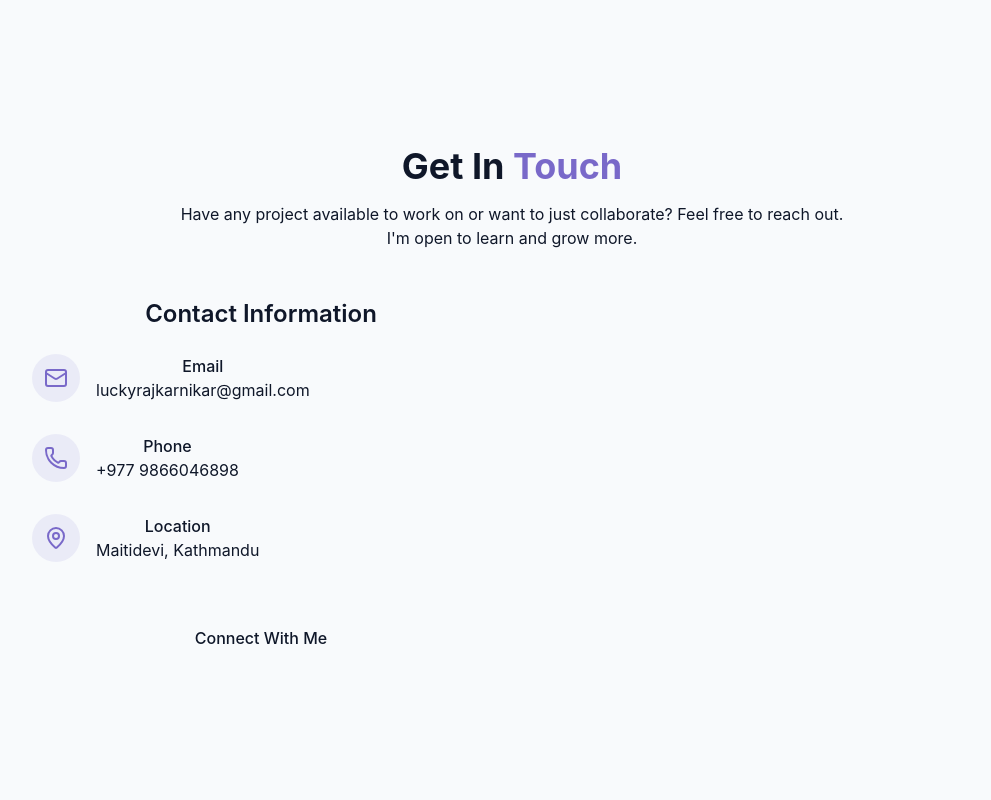
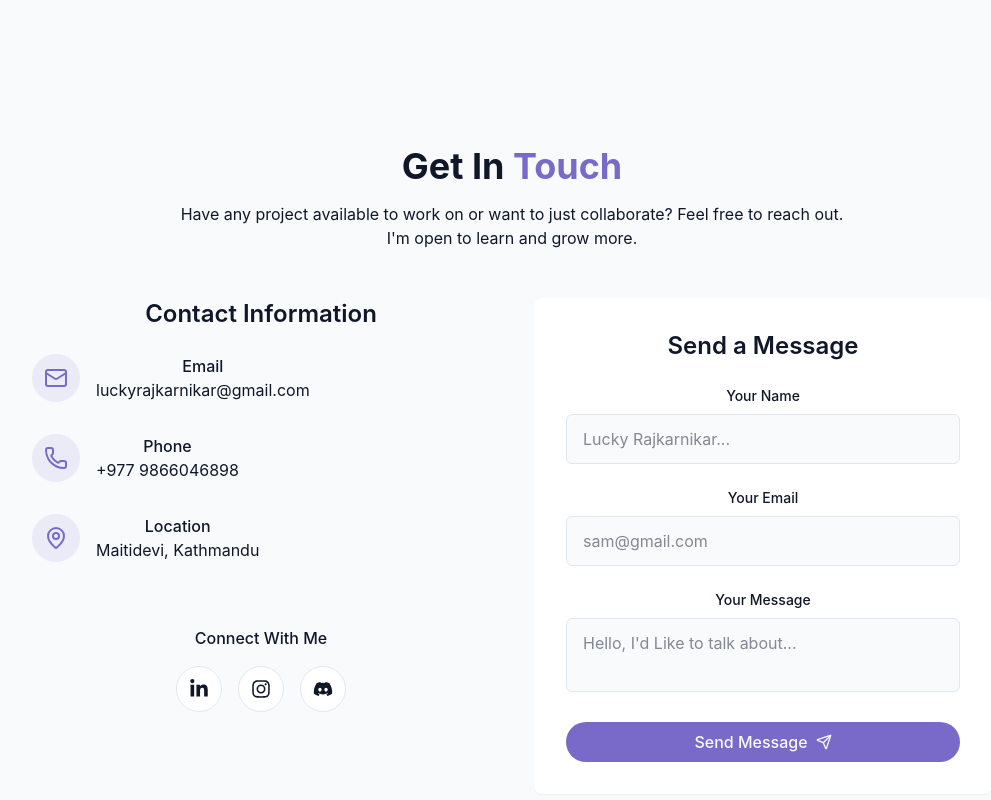
Before and after one commit to Luckyishim/Portfolio-Website, a React app: page / in a window 1280 px wide. Shown: the part 3136-3936 px from the top of the page, without its empty margins (128-1119 px from the left). Before the commit the page ends 3898 px from the top, so only its background shows below. Built offline with nearby package versions, Linux system fonts and the light colour scheme; the HTML template or start-up script is replaced by a standard one.

Commit message:
6th done

```diff
--- a/package.json
+++ b/package.json
@@ -17,10 +17,12 @@
     "lucide-react": "^1.7.0",
     "react": "^19.2.4",
     "react-dom": "^19.2.4",
+    "react-icons": "^5.6.0",
     "react-router-dom": "^7.14.0",
     "simple-icons": "^16.14.0",
     "tailwind-merge": "^3.5.0",
-    "tailwindcss": "^4.2.2"
+    "tailwindcss": "^4.2.2",
+    "toaster": "^0.1.2"
   },
   "devDependencies": {
     "@eslint/js": "^9.39.4",
--- a/src/components/ContactSection.jsx
+++ b/src/components/ContactSection.jsx
@@ -1,6 +1,17 @@
-import { Mail, MapPin, Phone } from "lucide-react"
+import { Mail, MapPin, Phone, Send } from "lucide-react"
+import { FaLinkedinIn, FaInstagram, FaDiscord } from "react-icons/fa"
+import { cn } from "../lib/utils"
 
 export const ContactSection = () => {
+
+    const handleSubmit = (e) => {
+        e.preventDefault()
+        setTimeout(() => {
+
+        }, 1500)
+    }
+
+
     return <section id="contact"
         className="py-24 px-4 relative bg-secondary/30" >
         <div className="container mx-auto max-w-5xl" >
@@ -63,21 +74,78 @@ export const ContactSection = () => {
                     <div className="pt-8">
                         <h4 className="font-medium mb-4" >Connect With Me</h4>
                         <div className="flex space-x-4 justify-center">
-                            <a href="#">
-
+                            <a
+                                href="https://www.linkedin.com/in/lucky-rajkarnikar-867709206/"
+                                target="_blank"
+                                rel="noreferrer"
+                                aria-label="LinkedIn"
+                                className="p-3 rounded-full border border-border bg-card text-foreground hover:text-primary hover:border-primary transition-colors duration-300"
+                            >
+                                <FaLinkedinIn className="h-5 w-5" />
                             </a>
-                            <a href="#">
-
+                            <a
+                                href="https://www.instagram.com/"
+                                target="_blank"
+                                rel="noreferrer"
+                                aria-label="Instagram"
+                                className="p-3 rounded-full border border-border bg-card text-foreground hover:text-primary hover:border-primary transition-colors duration-300"
+                            >
+                                <FaInstagram className="h-5 w-5" />
                             </a>
-                            <a href="#">
-
+                            <a
+                                href="https://discord.com/channels/@me"
+                                target="_blank"
+                                rel="noreferrer"
+                                aria-label="Discord"
+                                className="p-3 rounded-full border border-border bg-card text-foreground hover:text-primary hover:border-primary transition-colors duration-300"
+                            >
+                                <FaDiscord className="h-5 w-5" />
                             </a>
-                            <a href="#">
-
-                            </a>
-
                         </div>
                     </div>
+                </div>
+
+                <div className="bg-card p-8 rounded-lg shadow-xs">
+                    <h3 className="text-2xl font-semibold mb-6">
+                        Send a Message
+                    </h3>
+                    <form className="space-y-6">
+                        <div>
+                            <label htmlFor="name" className="block text-sm font-medium mb-2">Your Name</label>
+                            <input type="text"
+                                id="name"
+                                name="name"
+                                required
+                                className="w-full px-4 py-3 rounded-md border border-input bg-background focus:outline-hidden focus:ring2 focus:ring-primary"
+                                placeholder="Lucky Rajkarnikar..." />
+                        </div>
+                        <div>
+                            <label htmlFor="email" className="block text-sm font-medium mb-2">Your Email</label>
+                            <input type="email"
+                                id="email"
+                                name="email"
+                                required
+                                className="w-full px-4 py-3 rounded-md border border-input bg-background focus:outline-hidden focus:ring2 focus:ring-primary"
+                                placeholder="sam@gmail.com" />
+                        </div>
+                        <div>
+                            <label htmlFor="message" className="block text-sm font-medium mb-2">Your Message</label>
+                            <textarea
+                                id="message"
+                                name="message"
+                                required
+                                className="w-full px-4 py-3 rounded-md border border-input bg-background focus:outline-hidden focus:ring2 focus:ring-primary resize-none"
+                                placeholder="Hello, I'd Like to talk about..." />
+                        </div>
+                        <button
+                            type="submit"
+                            className={cn("cosmic-button w-full flex items-center justify-center gap-2")}
+
+                        >
+                            Send Message
+                            <Send size={16} />
+                        </button>
+                    </form>
                 </div>
             </div>
         </div>
--- a/src/components/ProjectsSection.jsx
+++ b/src/components/ProjectsSection.jsx
@@ -1,4 +1,5 @@
-import { ArrowRight, ExternalLink, GitFork } from "lucide-react"
+import { ArrowRight, ExternalLink } from "lucide-react"
+import { FaGithub } from "react-icons/fa"
 
 const projects = [
     {
@@ -81,7 +82,7 @@ export const ProjectsSection = () => {
                                         target="_blank"
                                         className="text-foregone/80 hover:text-primary transition-colors duration-300"
                                     >
-                                        <GitFork size={20} />
+                                        <FaGithub size={20} />
                                     </a>
                                 </div>
                             </div>
```
Also changed, not shown: 2 other files (tests, documents, lock files or other folders).
